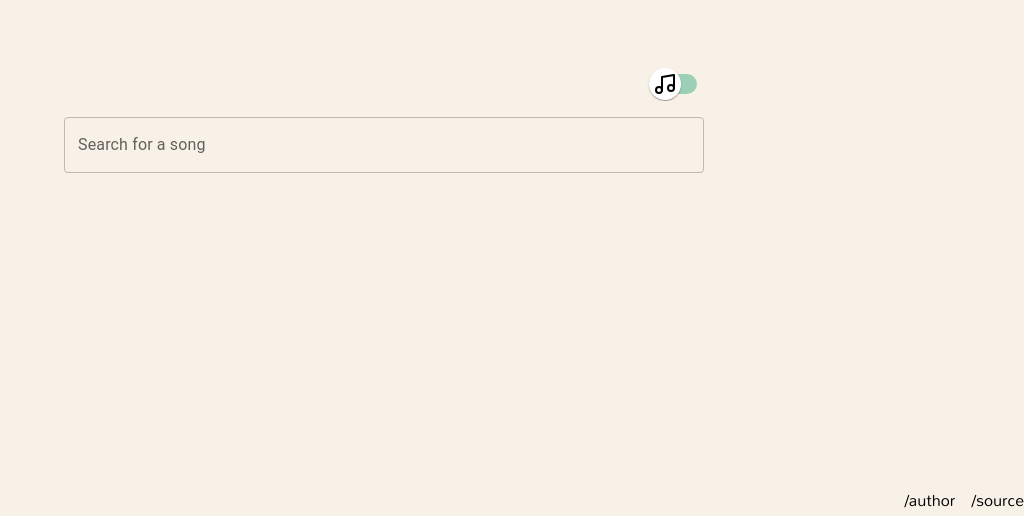
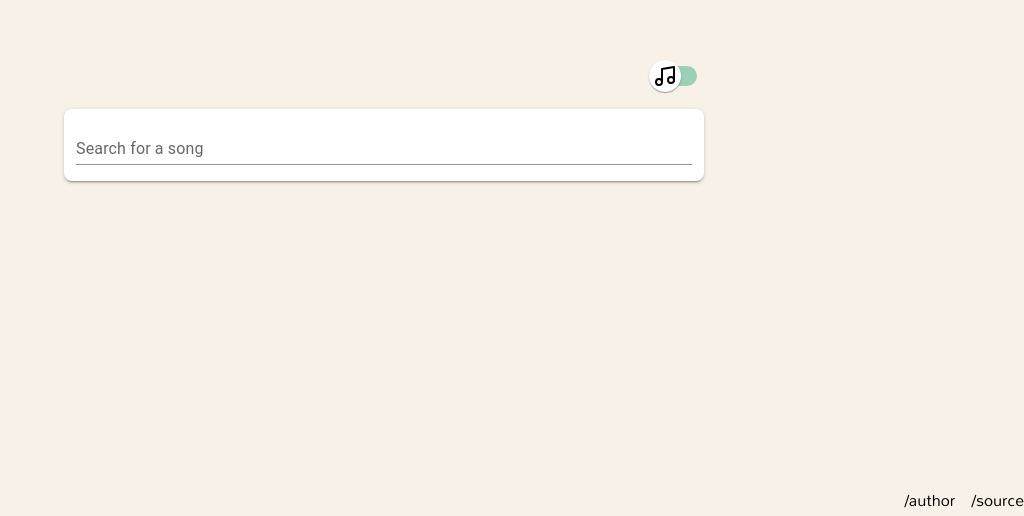
Before and after one commit to peermaute/whats-the-genre, a Next.js app: page / in a window 1280 px wide. Shown: the part 288-804 px from the top of the page, without its empty margins (256-1280 px from the left). Built offline with nearby package versions, Linux system fonts and the light colour scheme.

Commit message:
#2 style: change style of SearchBar.js

```diff
--- a/components/SearchBar.js
+++ b/components/SearchBar.js
@@ -16,7 +16,7 @@ function SearchBar({ handleOnSelect, setError, handleOnClear, isSong }) {
       if (!event.target.value || event.target.value.length < 3)
         return setOptions([]);
       try {
-        const searchString = isSong ?  "track" : "artist"
+        const searchString = isSong ? "track" : "artist";
         const res = await search(event.target.value, searchString);
         if (!res || res.length < 0) return setOptions([]);
         setOptions(res);
@@ -39,10 +39,10 @@ function SearchBar({ handleOnSelect, setError, handleOnClear, isSong }) {
         <img
           loading="lazy"
           width="20"
-          src={isSong? option.album.images[0].url : option.images[0].url}
+          src={isSong ? option.album.images[0].url : option.images[0].url}
           alt={option.name}
         />
-        {isSong? option.name + " - " + option.artists[0].name : option.name}
+        {isSong ? option.name + " - " + option.artists[0].name : option.name}
       </Box>
     );
   };
@@ -50,6 +50,7 @@ function SearchBar({ handleOnSelect, setError, handleOnClear, isSong }) {
   return (
     <Autocomplete
       options={options}
+      sx={{ boxShadow: 2, backgroundColor: "white", pl:1.5, pr:1.5, pt: 1, pb:2, borderRadius: 2 }}
       getOptionLabel={(option) => {
         if (option && typeof option === "object") {
           return option.name;
@@ -62,7 +63,13 @@ function SearchBar({ handleOnSelect, setError, handleOnClear, isSong }) {
       filterOptions={(options) => options}
       onInputChange={handleInputChange}
       renderInput={(params) => (
-        <TextField {...params} label={isSong ? "Search for a song" : "Search for an artist"} variant="outlined" color="grey"/>
+        <TextField
+          {...params}
+
+          label={isSong ? "Search for a song" : "Search for an artist"}
+          variant="standard"
+          color="grey"
+        />
       )}
       renderOption={(props, option) => handleRenderInput(props, option)}
       autoComplete
```
